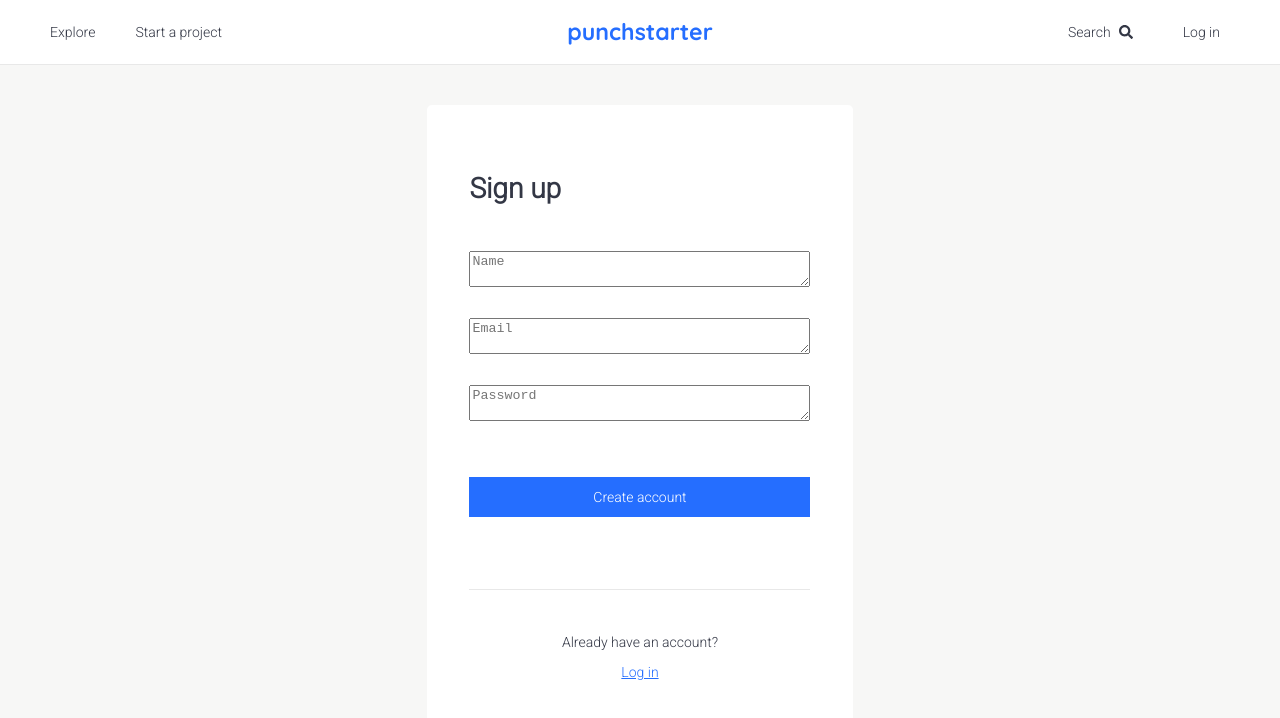
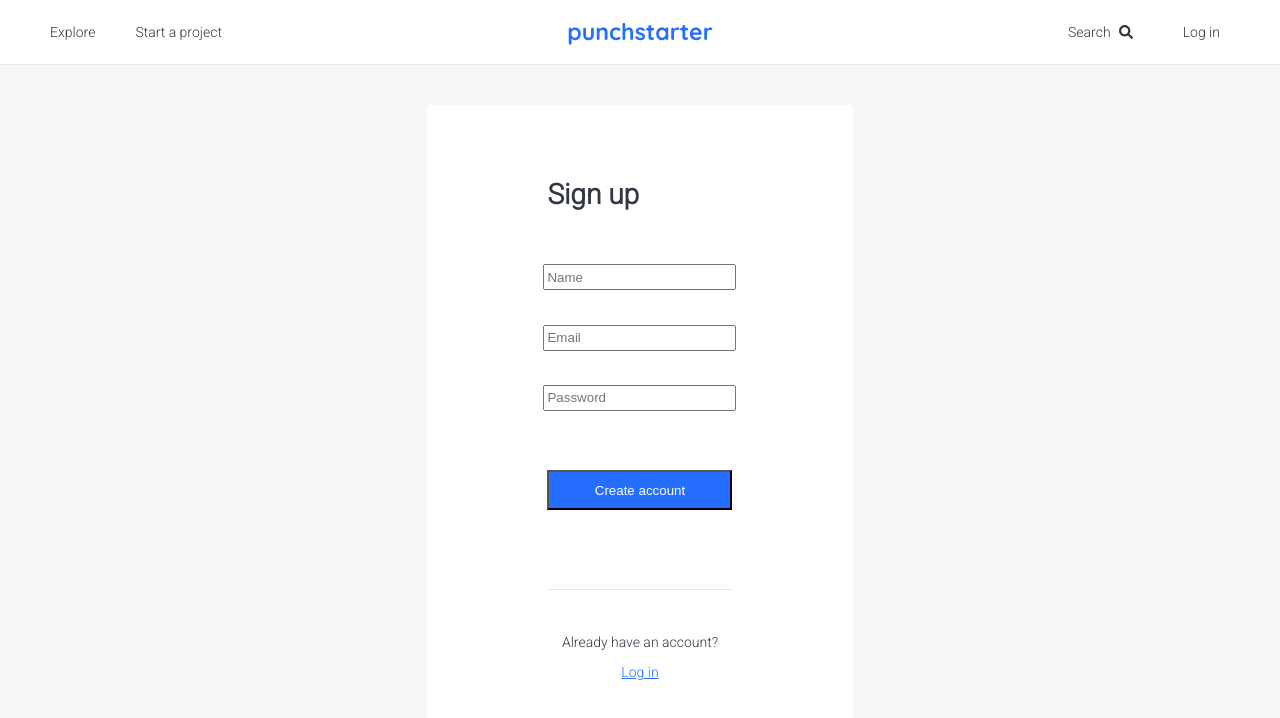
Before and after one commit to crishanks/punch-starter, a React (Create React App) app: page /signup in a window 1280 px wide. Shown: the top 718 px of the page. Built offline with nearby package versions, Linux system fonts and the light colour scheme.

Commit message:
set up SignupContainer, ShortTextInputBox and SquareButton components to allow for successful user signup and account creation in the db

```diff
--- a/src/components/Home/BasicLink.js
+++ b/src/components/Home/BasicLink.js
@@ -1,7 +1,6 @@
 import React from 'react';
 
 const BasicLink = props => {
-  console.log(props)
   return (
     <a href={props.link}>{props.basicLinkTitle}</a>
   );
--- a/src/components/Home/SquareButton.js
+++ b/src/components/Home/SquareButton.js
@@ -2,11 +2,11 @@ import React from 'react';
 
 const SquareButton = props => {
   return props.link ?
-    <div className="square-button">
+    <div className="square-button" type={props.type}>
       <a href={props.link}>{props.title}</a>
     </div>
     :
-    <div className="square-button">{props.title}</div>
+    <button className="square-button" type={props.type}>{props.title}</button>
 }
 
 export default SquareButton;
--- a/src/components/LogInSignUp/ShortTextInputBox.js
+++ b/src/components/LogInSignUp/ShortTextInputBox.js
@@ -2,15 +2,24 @@ import React from 'react';
 
 const ShortTextInputBox = props => {
   return (
+    props.input ?
     <>
-    <form>
+    <div>
       <textarea
       placeholder={props.placeholder}
-      name="short-input-box"
+      name={props.name}
       id="short-input-box"
       cols={props.cols}
-      rows={props.rows}></textarea>
-    </form>
+      rows={props.rows}>
+      </textarea>
+    </div>
+    </> :
+    <>
+      <input
+      placeholder={props.placeholder}
+      name={props.name}
+      id="short-input-box">
+      </input>
     </>
   );
 }
--- a/src/components/LogInSignUp/SignupContainer.js
+++ b/src/components/LogInSignUp/SignupContainer.js
@@ -1,34 +1,45 @@
 import React from 'react';
+import { useSelector, useDispatch } from 'react-redux'
+import { logIn } from '../../actions/userActions'
 
-//Components
+//  Components
 import PreviewTitle from '../../components/Home/PreviewTitle';
 import ShortTextInputBox from '../LogInSignUp/ShortTextInputBox';
 import SquareButton from '../../components/Home/SquareButton';
 import ShortDescription from '../../components/Home/ShortDescription';
 import BasicLink from '../../components/Home/BasicLink';
 
+// Routes
+const CREATE_ACCOUNT_API = "http://localhost:3000/users"
+
 const SignupContainer = props => {
   return (
     <div className="signup-container">
-      <div className="signup-upper-content">
+      <form className="signup-upper-content" onSubmit={createAccount}>
         <PreviewTitle title={"Sign up"}/>
         <ShortTextInputBox
           cols={"40"}
           rows={"2"}
           placeholder={"Name"}
+          name={"name"}
+          type="input"
         />
         <ShortTextInputBox
           cols={"40"}
           rows={"2"}
           placeholder={"Email"}
+          name={"email"}
+          type="input"
         />
         <ShortTextInputBox
           cols={"40"}
           rows={"2"}
           placeholder={"Password"}
+          name={"password"}
+          type="input"
         />
-        <SquareButton title={"Create account"} link={"/"}/>
-      </div>
+        <SquareButton title={"Create account"} type={"submit"}/>
+      </form>
       <div className="signup-bottom-content">
         <div className="signup-link-container">
           <ShortDescription description={"Already have an account?"}/>
@@ -39,4 +50,23 @@ const SignupContainer = props => {
   );
 }
 
+const createAccount = async (ev) => {
+  console.log('in create account', ev.target)
+  const requestParams = {
+    method: 'POST',
+    headers: {
+      'Content-Type': 'application/json',
+      Accept: 'application/json'
+    },
+    body: JSON.stringify({
+      name: ev.target.name.value,
+      email: ev.target.email.value,
+      password: ev.target.password.value
+    })
+  }
+  const response = await fetch(CREATE_ACCOUNT_API, requestParams)
+  //redirect to home here
+}
+
+
 export default SignupContainer;
--- a/src/sass/App.css
+++ b/src/sass/App.css
@@ -703,6 +703,16 @@
     width: 100%;
     margin-top: 25px;
   }
+  .login-signup-container .signup-container .signup-upper-content input {
+    width: 100%;
+    height: 20px;
+  }
+  .login-signup-container .signup-container .signup-upper-content button {
+    color: white;
+  }
+  .login-signup-container .signup-container .signup-upper-content button:hover {
+    cursor: pointer;
+  }
   .login-signup-container .signup-container .signup-bottom-content {
     grid-row: 2;
     display: flex;
--- a/src/sass/style.sass
+++ b/src/sass/style.sass
@@ -605,6 +605,14 @@ $libre-baskerville: 'Libre Baskerville', serif
           background-color: $blue
           width: 100%
           margin-top: 25px
+        input
+          width: 100%
+          height: 20px
+        button
+          color: white
+          &:hover
+            cursor: pointer
+
       .signup-bottom-content
         grid-row: 2
         display: flex
```
Also changed, not shown: 1 other file (tests, documents, lock files or other folders).
